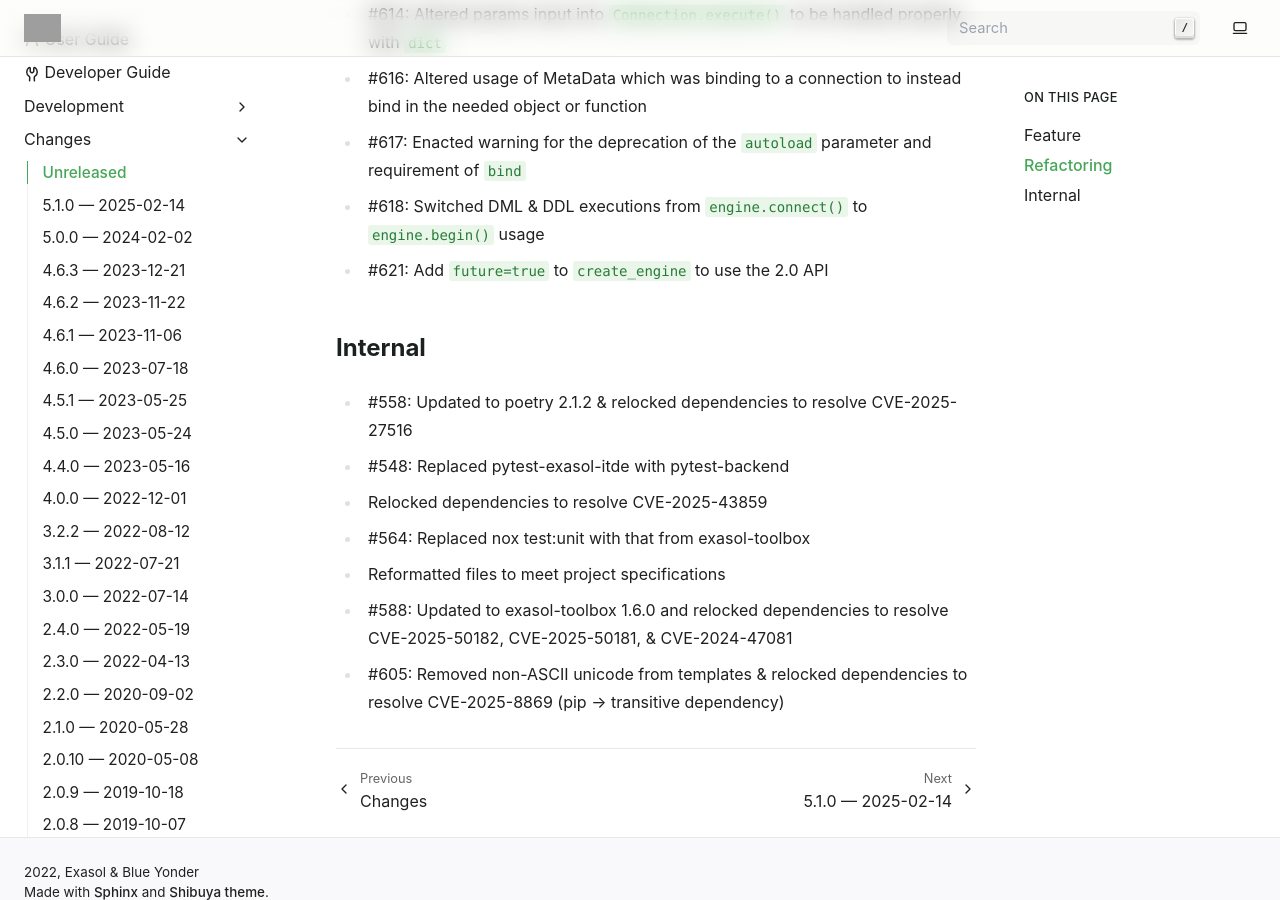
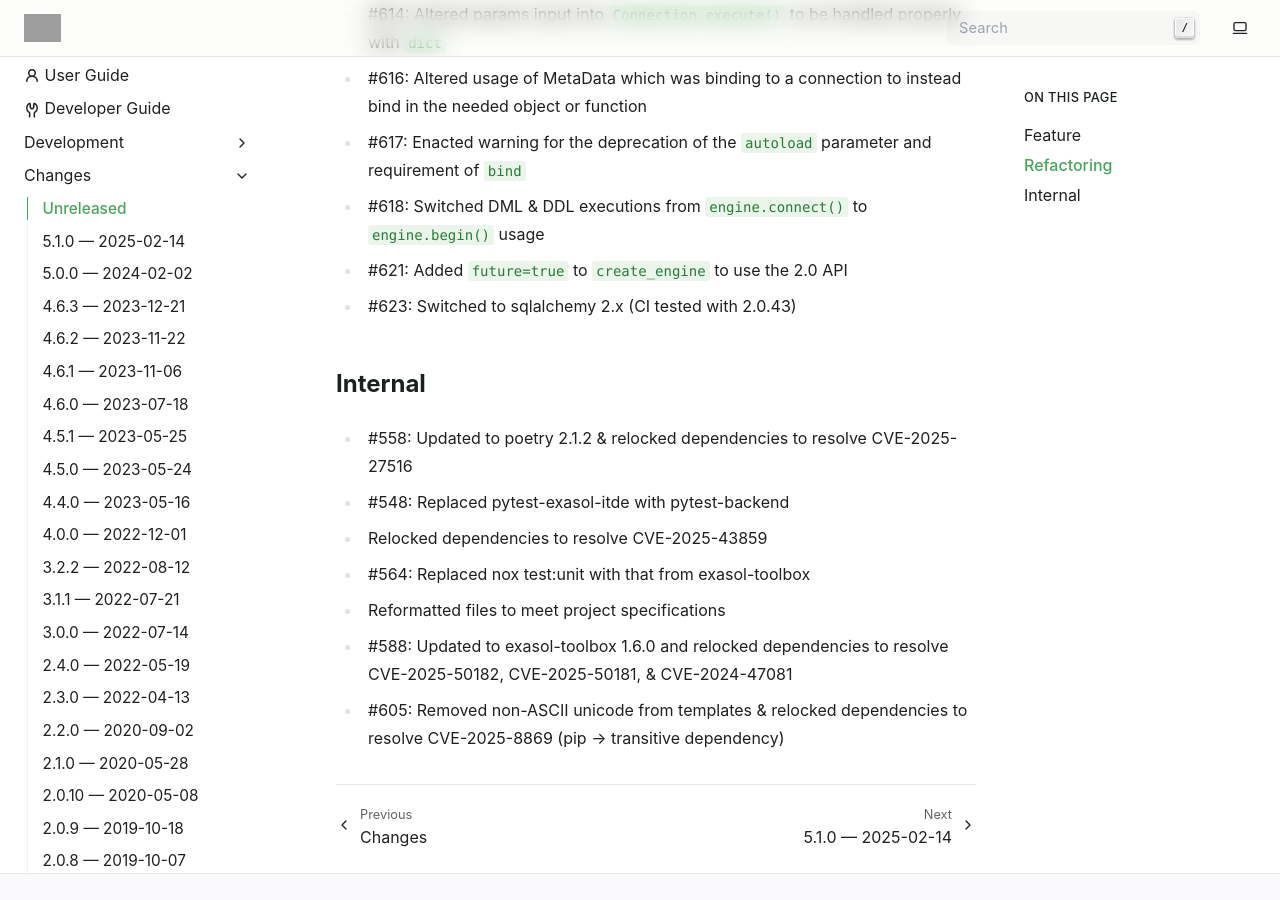
Before and after one commit to exasol/sqlalchemy-exasol, a Sphinx documentation site: the page built from doc/changes/unreleased.md, in a window 1280 px wide and 900 px high, scrolled down 544 px. Built offline with Sphinx 7.4.7, drawn with Linux system fonts in a browser that asks for light colours; pages that are not in the unit, such as notebooks, are missing from menus; grey boxes are pictures that could not be loaded.

Commit message:
Switch to sqlalchemy 2.x

```diff
--- a/doc/changes/unreleased.md
+++ b/doc/changes/unreleased.md
@@ -14,7 +14,8 @@
 - #616: Altered usage of MetaData which was binding to a connection to instead bind in the needed object or function
 - #617: Enacted warning for the deprecation of the `autoload` parameter and requirement of `bind`
 - #618: Switched DML & DDL executions from `engine.connect()` to `engine.begin()` usage
-- #621: Add `future=true` to `create_engine` to use the 2.0 API
+- #621: Added `future=true` to `create_engine` to use the 2.0 API
+- #623: Switched to sqlalchemy 2.x (CI tested with 2.0.43)
 
 ## Internal
 
--- a/pyproject.toml
+++ b/pyproject.toml
@@ -62,7 +62,7 @@
 [tool.poetry.dependencies]
 packaging = ">=21.3"
 pyexasol = ">=0.26.0,<1"
-sqlalchemy = ">=1.4,<2"
+sqlalchemy = "^2.0.0"
 
 turbodbc = { version = "==4.5.4", optional = true }
 pyodbc = { version = ">=4.0.34,<6", optional = true }
@@ -99,6 +99,9 @@
 # so we will ignore them.
 "ignore::sqlalchemy_exasol.warnings.SqlaExasolDeprecationWarning"
 ]
+markers = [
+    "backend: backend tests.",
+]
 
 [tool.black]
 line-length = 88
```
Also changed, not shown: 1 other file.
